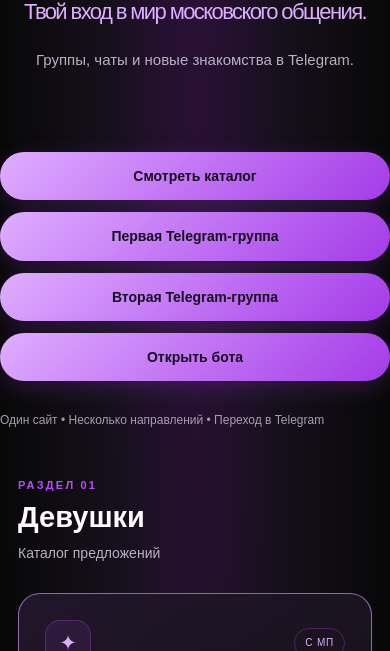
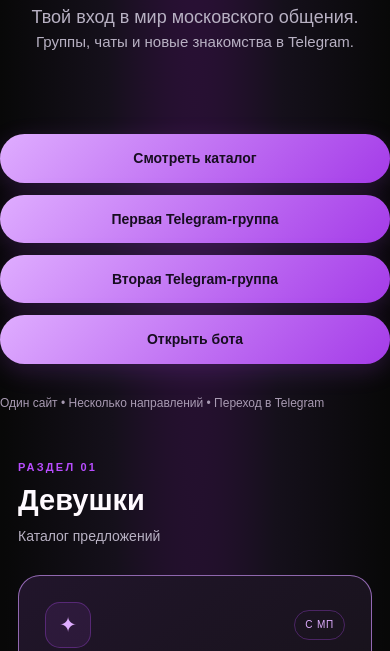
Before and after one commit to znakomstva-online01/znakomstva-moskva, a plain HTML site: page index.html in a window 390 px wide. Shown: the part 449-1100 px from the top of the page. Drawn offline with Linux system fonts and the light colour scheme.

Commit message:
Update index.html

```diff
--- a/index.html
+++ b/index.html
@@ -311,17 +311,20 @@ footer{
 }
 
 .btn:hover {
-  box-shadow: 0 0 10px #b84dff,
+  box-shadow:
+    0 0 10px #b84dff,
     0 0 22px rgba(184, 77, 255, 0.55);
   transform: translateY(-2px);
 }
 
-.hero h1 .subtitle {
+/* Подзаголовок главного экрана */
+.hero-subtitle {
   display: block;
-  font-size: 0.55em;
+  font-size: 18px;
   font-weight: 400;
   line-height: 1.4;
   margin-top: 12px;
+  color: var(--muted);
 }
 </style>
 </head>
@@ -351,9 +354,12 @@ footer{
 
  <h1>
   Знакомства, вписки и Telegram-чаты
-    в Москве и Московской области
-    <span class="subtitle">Твой вход в мир московского общения.</span>
+  <span class="subtitle">в Москве и Московской области</span>
 </h1>
+
+<div class="hero-subtitle">
+  Твой вход в мир московского общения.
+</div>
 
 <p class="lead">
   Группы, чаты и новые знакомства в Telegram.
```
Lines whose indentation alone changed are shown as unchanged.
